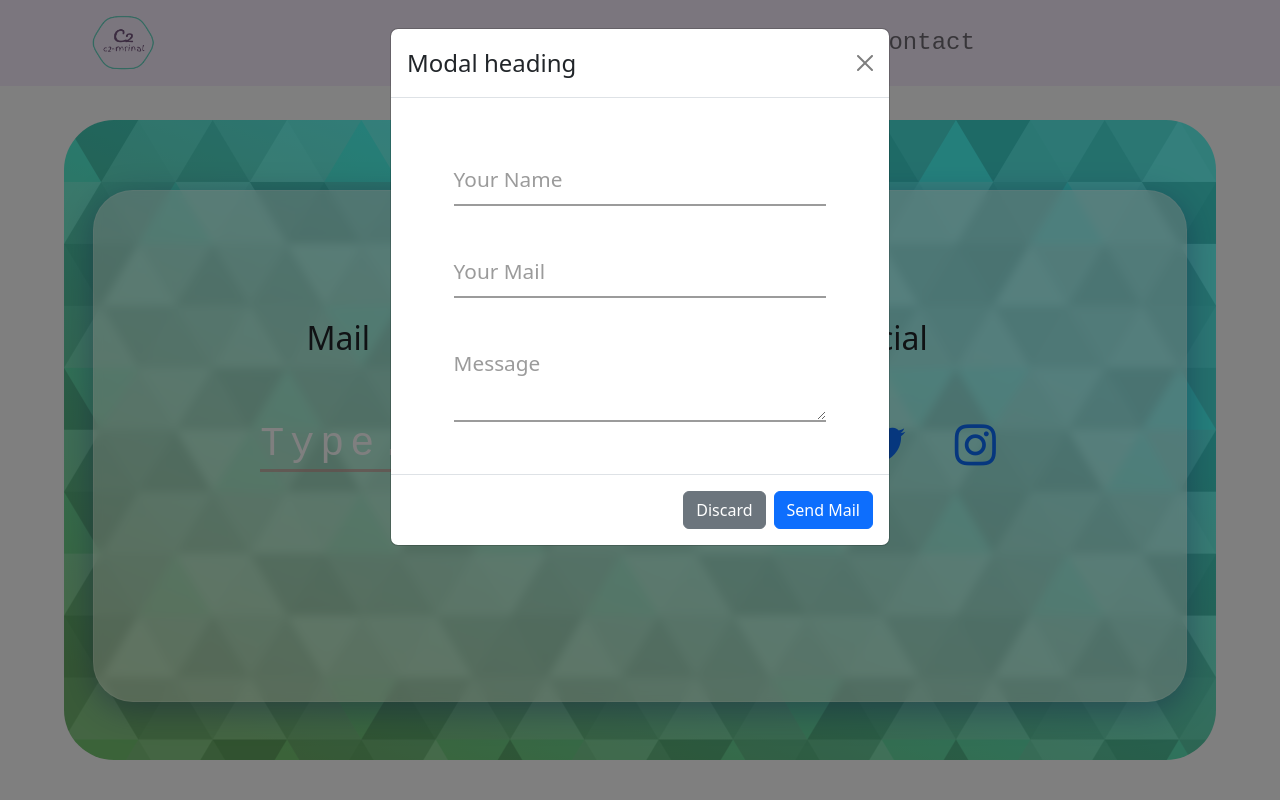
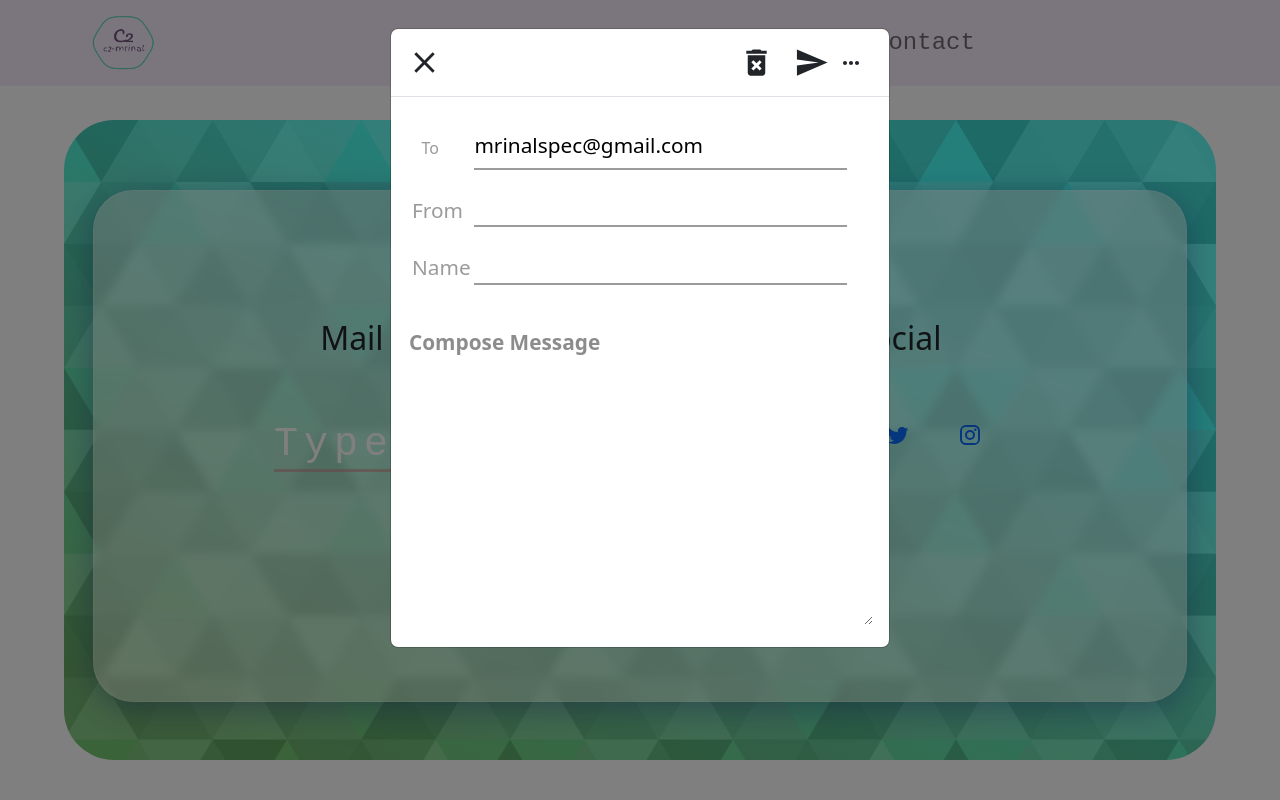
Before and after one commit to c2-mrinal/Portfolio, a React (Create React App) app: page /contact in a window 1280 px wide. Both pictures are taken after a click on the element "Type.". Shown: the top 800 px of the page. Built offline with nearby package versions, Linux system fonts and the light colour scheme.

Commit message:
mail validator and Ui updated

```diff
--- a/package.json
+++ b/package.json
@@ -3,12 +3,13 @@
   "version": "0.1.0",
   "private": true,
   "dependencies": {
+    "@material-ui/core": "^4.12.4",
+    "@material-ui/icons": "^4.11.3",
     "@testing-library/jest-dom": "^5.16.4",
     "@testing-library/react": "^13.3.0",
     "@testing-library/user-event": "^13.5.0",
     "bootstrap": "^5.2.0",
     "d3": "^7.6.1",
-    "font-awesome": "^4.7.0",
     "react": "^18.2.0",
     "react-bootstrap": "^2.5.0",
     "react-dom": "^18.2.0",
--- a/src/App.js
+++ b/src/App.js
@@ -4,7 +4,6 @@ import { BrowserRouter, Routes, Route } from "react-router-dom";
 import Header from "./Main/Navbar";
 import Loader from "./Shared/Loader";
 import "bootstrap/dist/css/bootstrap.min.css";
-import "font-awesome/css/font-awesome.min.css";
 
 const Intro = lazy(() => import("./Components/Intro"));
 const Timeline = lazy(() => import("./Components/Timeline"));
--- a/src/Components/Contact/MailPopUp/index.js
+++ b/src/Components/Contact/MailPopUp/index.js
@@ -3,12 +3,21 @@ import Modal from "react-bootstrap/Modal";
 import Button from "react-bootstrap/Button";
 import Input from "../../../Shared/Input";
 import Textarea from "../../../Shared/TextArea";
+import SendIcon from "@material-ui/icons/Send";
+import CloseIcon from "@material-ui/icons/Close";
+import DeleteForeverIcon from "@material-ui/icons/DeleteForever";
+import MoreHorizIcon from "@material-ui/icons/MoreHoriz";
 
 function MailPopUp(props) {
   const [MailData, setMailData] = useState({
     name: "",
     mailId: "",
     message: "",
+  });
+  const [IsSendingMailValid, setIsSendingMailValid] = useState({
+    mailingName: false,
+    mailingID: false,
+    mailingMessage: false,
   });
 
   const handleChange = (val) => {
@@ -18,6 +27,7 @@ function MailPopUp(props) {
     }));
   };
   const cancelMail = () => {
+    setIsSendingMailValid({});
     setMailData(
       {
         name: "",
@@ -27,48 +37,121 @@ function MailPopUp(props) {
       props.hide()
     );
   };
-  const sendMail = () => {};
+  const validateMailDetail = () => {
+    const mailingName = MailData.name.trim().length < 1;
+
+    const mailingID = !/^[^\s@]+@[^\s@]+\.[^\s@]+$/.test(MailData.mailId);
+    const mailingMessage = MailData.message.trim().length < 10;
+    setIsSendingMailValid(
+      {
+        mailingName: mailingName,
+        mailingID: mailingID,
+        mailingMessage: mailingMessage,
+      },
+      console.log(mailingID, IsSendingMailValid)
+    );
+    return mailingName || mailingID || mailingMessage;
+  };
+
+  const sendMail = () => {
+    const isValid = validateMailDetail();
+  };
+  const errorInMail = (msg) => {
+    return <div className="errorMail">{msg}</div>;
+  };
 
   return (
     <div>
       <Modal show={props.show} onHide={props.hide}>
-        <Modal.Header closeButton>
-          <Modal.Title>Modal heading</Modal.Title>
+        <Modal.Header>
+          <div>
+            <span
+              onClick={props.hide}
+              title="Close"
+              className="modelHeaderMenuAlert"
+            >
+              <CloseIcon fontSize="large" />
+            </span>
+          </div>
+          <div className="modelHeaderMenu">
+            <span
+              onClick={cancelMail}
+              title="Discard"
+              className="modelHeaderMenuAlert"
+            >
+              <DeleteForeverIcon fontSize="large" />
+            </span>
+
+            <span
+              onClick={sendMail}
+              title="Send"
+              className="modelHeaderMenuConfirm"
+            >
+              <SendIcon fontSize="large" />
+            </span>
+            <MoreHorizIcon />
+          </div>
         </Modal.Header>
         <Modal.Body>
+          <div className="inputFieldsAlign">
+            <div>
               <Input
                 id="name"
                 type="text"
-            name="Your Name"
+                name="To"
+                value={"mrinalspec@gmail.com"}
+                onChange={handleChange}
+                disabled={true}
+              />
+            </div>
+
+            <div>
+              <Input
+                id="mailId"
+                type="mail"
+                name="From"
+                value={MailData.mailId}
+                onChange={handleChange}
+                required={true}
+              />
+              <>
+                {IsSendingMailValid.mailingID &&
+                  errorInMail(
+                    "Hey, there is some issue with the Mail provided please verify it !!!"
+                  )}
+              </>
+            </div>
+            <div>
+              <Input
+                id="name"
+                type="text"
+                name="Name"
                 value={MailData.name}
                 onChange={handleChange}
                 required={true}
               />
-          <Input
-            id="mailId"
-            type="mail"
-            name="Your Mail"
-            value={MailData.mailId}
-            onChange={handleChange}
-            required={true}
-          />
-          <Textarea
+              <>
+                {IsSendingMailValid.mailingName &&
+                  errorInMail("Hey, You need to put you name here.")}
+              </>
+            </div>
+          </div>
+          <div className="mailMessageBox">
+            <textarea
               id="message"
               type="text"
               name="Message"
+              placeholder="Compose Message"
               value={MailData.message}
               onChange={handleChange}
               required={true}
-          />
+            ></textarea>
+            <>
+              {IsSendingMailValid.mailingMessage &&
+                errorInMail("Come On atleast share 5 characters.")}
+            </>
+          </div>
         </Modal.Body>
-        <Modal.Footer>
-          <Button type="cancel" variant="secondary" onClick={cancelMail}>
-            Discard
-          </Button>
-          <Button type="submit" variant="primary" onClick={sendMail}>
-            Send Mail
-          </Button>
-        </Modal.Footer>
       </Modal>
     </div>
   );
--- a/src/Components/Contact/contact.css
+++ b/src/Components/Contact/contact.css
@@ -1,4 +1,4 @@
-.contactContainer{
+.contactContainer {
   overflow: auto;
   scroll-snap-type: y mandatory;
 }
@@ -9,28 +9,28 @@
   background-size: cover;
   scroll-snap-align: start;
   margin: 15vh auto;
-  width:90vw;
+  width: 90vw;
   height: 80vh;
   border-radius: 50px;
 }
 
-.contactBox{
+.contactBox {
   position: relative;
   margin: auto;
   top: 11%;
   height: 80%;
   width: 95%;
-  background: rgba( 255, 255, 255, 0.45 );
-  box-shadow: 0 8px 32px 0 rgba( 31, 38, 135, 0.37 );
-  backdrop-filter: blur( 4px );
-  -webkit-backdrop-filter: blur( 4px );
+  background: rgba(255, 255, 255, 0.45);
+  box-shadow: 0 8px 32px 0 rgba(31, 38, 135, 0.37);
+  backdrop-filter: blur(4px);
+  -webkit-backdrop-filter: blur(4px);
   border-radius: 40px;
-  border: 1px solid rgba( 255, 255, 255, 0.18 );
+  border: 1px solid rgba(255, 255, 255, 0.18);
 }
-.contactIcon{
+.contactIcon {
   min-height: 60px;
   min-width: 60px;
-  margin:  auto 1.5em;
+  margin: auto 1.5em;
   /* align-items: center; */
   text-align: center;
   /* border: 1px solid black; */
@@ -40,13 +40,13 @@
   -webkit-transition: width 1s;
   /* animation: 3s infinite alternate slidein; */
 }
-.expandedContactIcon{
+.expandedContactIcon {
   min-height: 70px;
   min-width: 250px;
   border: 1px solid black;
   border-radius: 50px;
 }
-.contactBoxContent{
+.contactBoxContent {
   margin: auto;
   text-align: center;
   top: 25%;
@@ -55,103 +55,90 @@
 
 .contactIcon:hover {
   border: 1px solid black;
-  border-radius: 50px ;
+  border-radius: 50px;
 
   animation: expandIcons 1s linear;
   animation-name: expandIcons;
-
 }
 
-.typewriter{
+.typewriter {
   margin: 4em auto;
   cursor: pointer;
-  border-bottom: .2em solid rgba(211, 138, 138, 0.56);
+  border-bottom: 0.2em solid rgba(211, 138, 138, 0.56);
 }
 
 .typewriter h1 {
   color: #fff;
   font-family: monospace;
   overflow: hidden;
-  border-right: .15em solid orange;
+  border-right: 0.15em solid orange;
   white-space: nowrap;
   margin: 0 auto;
-  letter-spacing: .15em;
+  letter-spacing: 0.15em;
   animation-delay: 10s;
-  animation:
-    typing 5s steps(30, end) ,
-    blink-caret 1s step-end infinite;
+  animation: typing 5s steps(30, end), blink-caret 1s step-end infinite;
 }
 
-.socialIcons{
+.socialIcons {
   margin: 4em auto;
 }
 
-
 @keyframes typing {
-  from { width: 0 }
-  to { width: 100% }
+  from {
+    width: 0;
+  }
+  to {
+    width: 100%;
+  }
 }
 
-
 @keyframes blink-caret {
-  from, to { border-color: transparent }
-  50% { border-color: orange }
+  from,
+  to {
+    border-color: transparent;
+  }
+  50% {
+    border-color: orange;
+  }
 }
 
-/* @keyframes expandIcons {
-  from {
-    height: 60px;
-    width: 60px;
-  }
-
-  to {
-    height: 70px;
-    width: 250px;
-  }
-} */
-
-/* .loaderBackgroung{
-    margin: 0 auto;
-    position: relative;
-    text-align: center;
+.errorMail {
+  color: red;
+  font-size: 0.8em;
+  margin: auto auto auto 15%;
+  font-family: "Franklin Gothic Medium", "Arial Narrow", Arial, sans-serif;
 }
-.loader-box{
-    position: absolute;
-    top: 0;
-    left: -240px;
-    max-width: 400px;
-    max-height: 400px;
-    border: 1px solid red;
-    background-color: aquamarine;
+.mailMessageBox {
+  margin: 40px auto auto;
+}
+.mailMessageBox textarea {
+  border: none;
+  outline: none;
+  height: 300px;
+  width: 100%;
+}
+.mailMessageBox textarea::placeholder {
+  font-size: 1.3em;
+  font-weight: bold;
+  opacity: 0.5;
+  color: rgb(29, 28, 28);
+}
+.mailMessageBox textarea:focus {
+  border: 2px solid #9b9b9b;
+  border-radius: 10px;
+}
+.modelHeaderMenu{
+  margin-right: 10px;
 
 }
-.loader-c2icon{
-    position: fixed;
 
-    opacity: 0.5;
+.modelHeaderMenu span{
+  margin: auto 10px;
+
 }
-.loader-ring{
-    position: fixed;
-    animation: ringFadeIn 1.5s infinite;
-  	opacity: 1;
+.modelHeaderMenuAlert:hover{
+  color: rgb(231, 96, 96);
 }
-@-moz-keyframes ringFadeIn {
-  from { -moz-transform: rotate(0deg);opacity: 0.05;}
-  to { -moz-transform: rotate(120deg);opacity: .25;}
-  to { -moz-transform: rotate(240deg);opacity: .50;}
-  to { -moz-transform: rotate(360deg);opacity: .75;}
+.modelHeaderMenuConfirm:hover{
+  color: rgb(96, 231, 107);
 }
-@-webkit-keyframes ringFadeIn {
-  from { -webkit-transform: rotate(0deg);opacity: 0.05;}
-  to { -moz-transform: rotate(120deg);opacity: .25;}
-  to { -moz-transform: rotate(240deg);opacity: .50;}
-  to { -webkit-transform: rotate(360deg);opacity: .75;
-  }
-}
-@keyframes ringFadeIn {
-  from {transform:rotate(0deg);opacity: .05;}
-  to { -moz-transform: rotate(120deg);opacity: .25;}
-  to { -moz-transform: rotate(240deg);opacity: .50;}
-  to {transform:rotate(360deg);opacity: .75;}
-}
- */
--- a/src/Components/Contact/index.js
+++ b/src/Components/Contact/index.js
@@ -1,8 +1,10 @@
 import React, { useState } from "react";
-import ring from "../../image/ring.png";
-import c2Icon from "../../image/c2Icon.png";
 import "./contact.css";
 import MailPopUp from "./MailPopUp";
+import InstagramIcon from "@material-ui/icons/Instagram";
+import LinkedInIcon from "@material-ui/icons/LinkedIn";
+import TwitterIcon from "@material-ui/icons/Twitter";
+import GitHubIcon from "@material-ui/icons/GitHub";
 
 function Contact() {
   const [DisplayMailPopup, setDisplayMailPopup] = useState(false);
@@ -30,19 +32,22 @@ function Contact() {
                   </span>
                   Linkedin
                 </span> */}
-                <a href={""}>
+                <a
+                  href={"https://www.linkedin.com/in/mrinal-kasyap-695853171/"}
+                  target="_blank"
+                >
                   <span className="contactIcon">
-                    <i className="fa fa-brands fa-3x fa-linkedin"></i>
+                    <LinkedInIcon />
                   </span>
                 </a>
-                <a href={""}>
+                <a href={""} target="_blank">
                   <span className="contactIcon">
-                    <i className="fa fa-brands fa-3x fa-twitter"></i>
+                    <TwitterIcon />
                   </span>{" "}
                 </a>
-                <a href={""}>
+                <a href={""} target="_blank">
                   <span className="contactIcon">
-                    <i className="fa fa-brands fa-3x fa-instagram"></i>
+                    <InstagramIcon />
                   </span>
                 </a>
               </div>
@@ -51,7 +56,32 @@ function Contact() {
         </div>
       </div>
       <div className="contactBG">
-        <div className="contactBox">ind</div>
+        <div className="contactBox">
+          <a href={"https://github.com/c2-mrinal"} target="_blank">
+            <span className="contactIcon">
+              <GitHubIcon />
+              <i className="fa  fa-3x fa-brands fa-github"></i>
+            </span>
+          </a>
+          <a
+            href={"https://stackoverflow.com/users/14725561/c2-mrinal"}
+            target="_blank"
+          >
+            <span className="contactIcon">
+              <i className="fa  fa-3x fa-brands fa-stack-overflow"></i>
+            </span>
+          </a>
+          <a href={"https://www.hackerrank.com/mrinalspec"} target="_blank">
+            <span className="contactIcon">
+              <i className="fa  fa-brands fa-hackerrank"></i>
+            </span>
+          </a>
+          <a href={""}>
+            <span className="contactIcon">
+              <i className="fa  fa-3x fa-brands fa-codepen"></i>
+            </span>
+          </a>
+        </div>
       </div>
       <MailPopUp show={DisplayMailPopup} hide={handleMailPopup} />
     </div>
--- a/src/Shared/Input/index.js
+++ b/src/Shared/Input/index.js
@@ -13,6 +13,7 @@ function Input(props) {
           id={props.id}
           value={props.value}
           onChange={props.onChange}
+          disabled={props.disabled ? "disabled" : ""}
         />
         <label htmlFor={props.id} className="form__label">
           {props.name}
--- a/src/Shared/Input/input.css
+++ b/src/Shared/Input/input.css
@@ -1,7 +1,7 @@
 .form__group {
     position: relative;
-    padding: 15px 0 0;
-    margin: 30px auto;
+    padding: 5px 0 0;
+    margin: 5px auto;
     width: 80%;
 }
 
@@ -9,6 +9,7 @@
     font-family: inherit;
     width: 100%;
     border: 0;
+    margin-left: 1em;
     border-bottom: 2px solid #9b9b9b;
     outline: 0;
     font-size: 1.3rem;
@@ -27,7 +28,8 @@
 }
 .form__label {
     position: absolute;
-    top: 0;
+    top: 18px;
+    left: -2em;
     display: block;
     transition: 0.2s;
     font-size: 1rem;
@@ -35,18 +37,21 @@
 }
 .form__field:focus {
     padding-bottom: 6px;
+    position: relative;
+    left: 1.25em;
     font-weight: 700;
     border-width: 3px;
-    border-image: linear-gradient(to right, #11998e, #38ef7d);
+    border-image: linear-gradient(to right, #accfcc, #5a926f);
     border-image-slice: 1;
 }
 .form__field:focus ~ .form__label {
     position: absolute;
-    top: 0;
+    top: 25px;
+    left:-1.25em;
     display: block;
     transition: 0.2s;
     font-size: 1rem;
-    color: #11998e;
+    color: #87a5a2;
     font-weight: 700;
 }
 .form__field:required, .form__field:invalid {
```
Also changed, not shown: 1 other file (tests, documents, lock files or other folders). Lines whose indentation alone changed are shown as unchanged.
